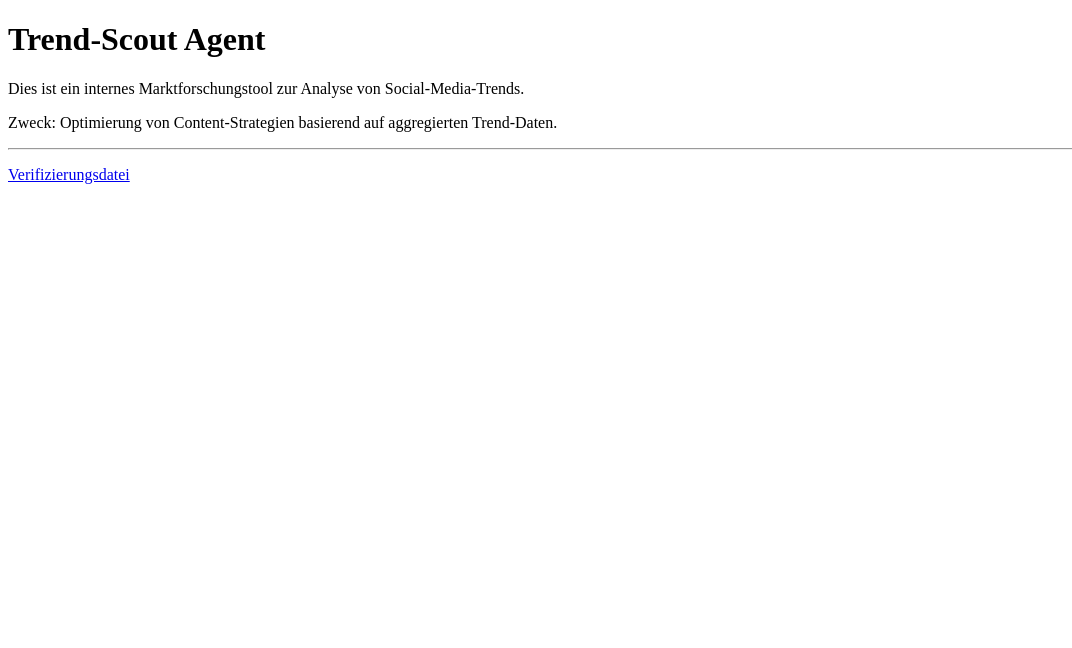
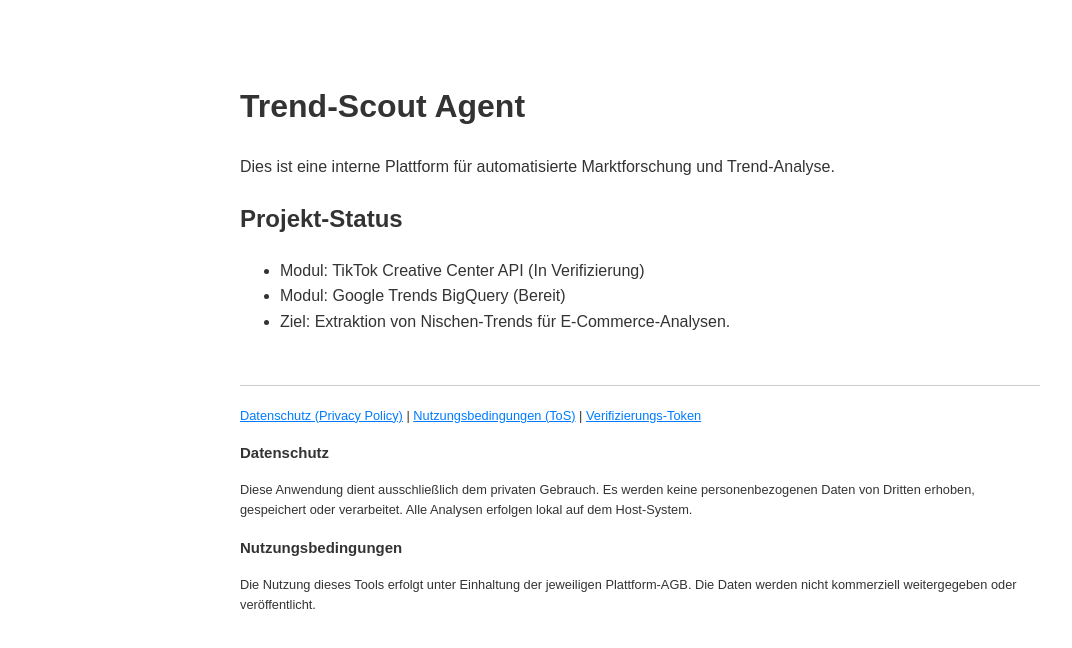
Before and after one commit to suhrinngai/tiktok-verfication, a plain HTML site: page index.html in a window 1280 px wide. Shown: the whole page, without its empty margins (0-1072 px from the left). Drawn offline with Linux system fonts and the light colour scheme.

Commit message:
Update index.html

```diff
--- a/index.html
+++ b/index.html
@@ -2,13 +2,41 @@
 <html lang="de">
 <head>
     <meta charset="UTF-8">
-    <title>Trend-Scout Research Tool</title>
+    <meta name="viewport" content="width=device-width, initial-scale=1.0">
+    <title>Trend-Scout Research Tool | Intern</title>
+    <style>
+        body { font-family: sans-serif; line-height: 1.6; max-width: 800px; margin: 40px auto; padding: 20px; color: #333; }
+        footer { margin-top: 50px; font-size: 0.8em; border-top: 1px solid #ccc; padding-top: 20px; }
+        a { color: #007bff; }
+    </style>
 </head>
 <body>
     <h1>Trend-Scout Agent</h1>
-    <p>Dies ist ein internes Marktforschungstool zur Analyse von Social-Media-Trends.</p>
-    <p>Zweck: Optimierung von Content-Strategien basierend auf aggregierten Trend-Daten.</p>
-    <hr>
-    <p><a href="https://suhrinngai.github.io/tiktok-verfication/tiktokLhk4RjNRTsjKMpxFgtNwK9xAFsjRVtYP.txt">Verifizierungsdatei</a></p>
+    <p>Dies ist eine interne Plattform für automatisierte Marktforschung und Trend-Analyse.</p>
+
+    <h2>Projekt-Status</h2>
+    <ul>
+        <li>Modul: TikTok Creative Center API (In Verifizierung)</li>
+        <li>Modul: Google Trends BigQuery (Bereit)</li>
+        <li>Ziel: Extraktion von Nischen-Trends für E-Commerce-Analysen.</li>
+    </ul>
+
+    <footer id="legal">
+        <nav>
+            <a href="https://suhrinngai.github.io/tiktok-verfication/Privacy%20Policy.html">Datenschutz (Privacy Policy)</a> |
+            <a href="https://suhrinngai.github.io/tiktok-verfication/Terms%20of%20Service.html">Nutzungsbedingungen (ToS)</a> |
+            <a href="https://suhrinngai.github.io/tiktok-verfication/tiktokLhk4RjNRTsjKMpxFgtNwK9xAFsjRVtYP.txt">Verifizierungs-Token</a>
+        </nav>
+
+        <div id="privacy">
+            <h3>Datenschutz</h3>
+            <p>Diese Anwendung dient ausschließlich dem privaten Gebrauch. Es werden keine personenbezogenen Daten von Dritten erhoben, gespeichert oder verarbeitet. Alle Analysen erfolgen lokal auf dem Host-System.</p>
+        </div>
+
+        <div id="tos">
+            <h3>Nutzungsbedingungen</h3>
+            <p>Die Nutzung dieses Tools erfolgt unter Einhaltung der jeweiligen Plattform-AGB. Die Daten werden nicht kommerziell weitergegeben oder veröffentlicht.</p>
+        </div>
+    </footer>
 </body>
 </html>
```
